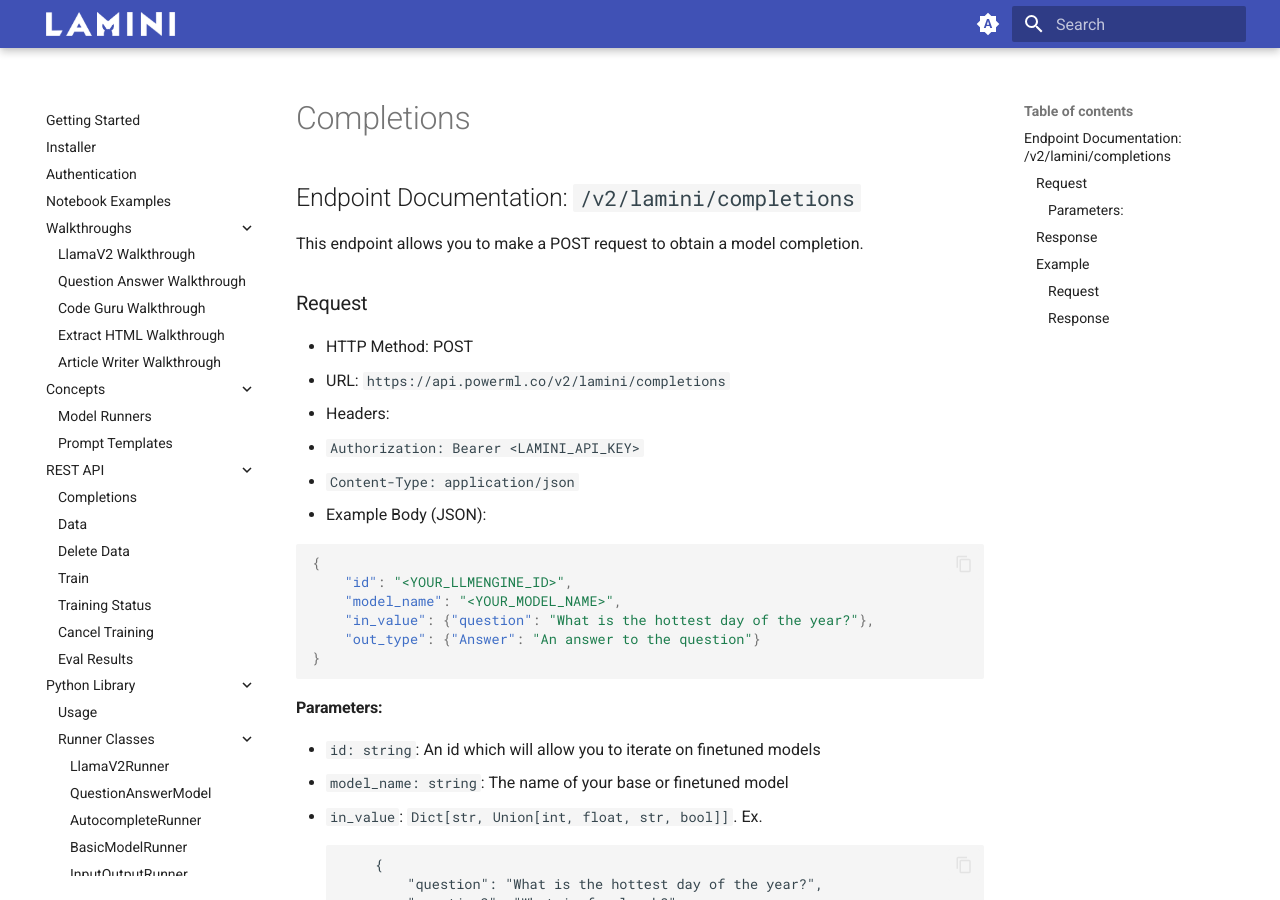
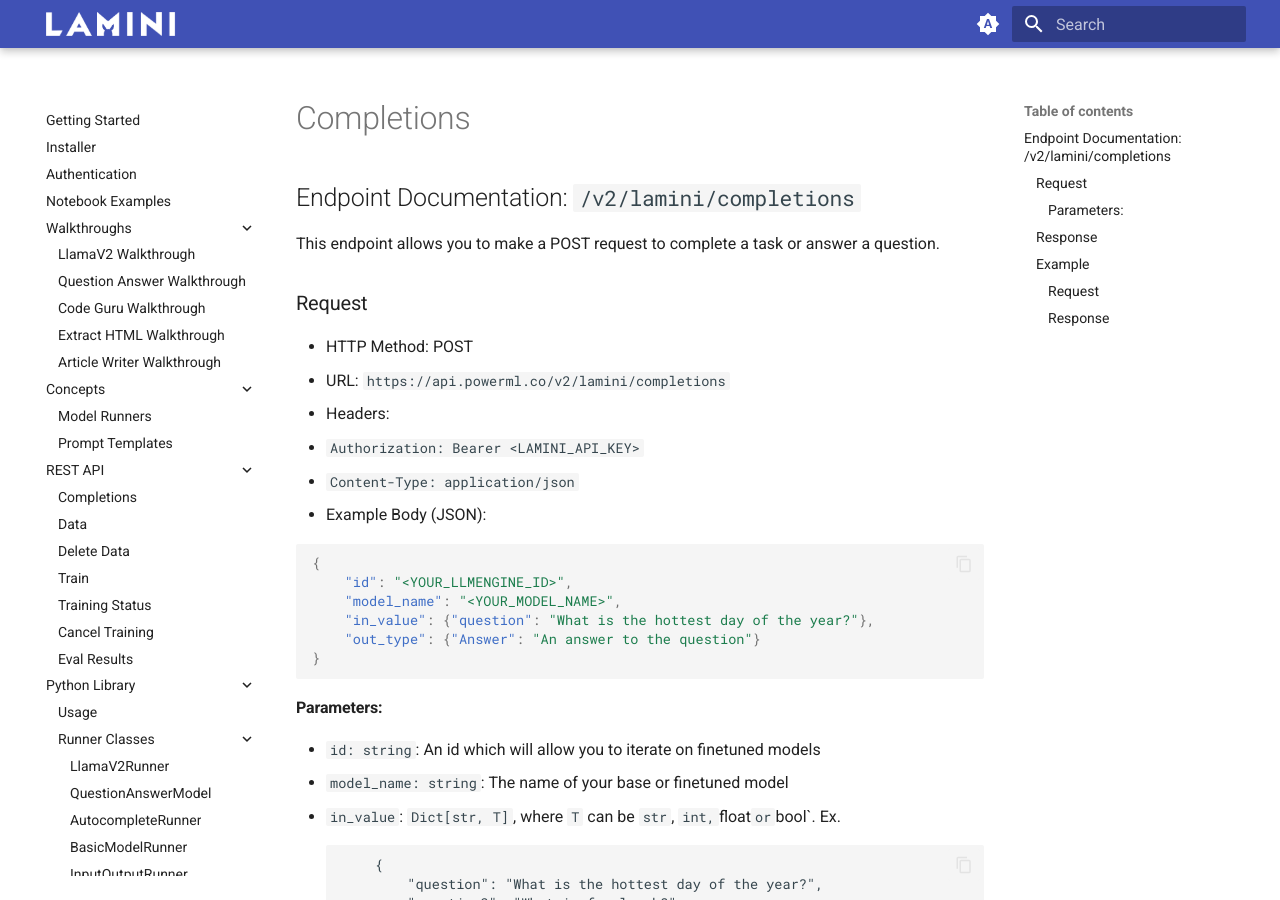
Before and after one commit to lamini-ai/lamini-ai.github.io, an MkDocs documentation site: the page built from docs/API_v2/completions.md, in a window 1280 px wide and 900 px high. Built offline with MkDocs 1.6.1 and Material for MkDocs 9.7.7, drawn with Linux system fonts in a browser that asks for light colours.

Commit message:
update api v2 doc

````diff
--- a/docs/API_v2/completions.md
+++ b/docs/API_v2/completions.md
@@ -1,6 +1,6 @@
 ## Endpoint Documentation: `/v2/lamini/completions`
 
-This endpoint allows you to make a POST request to obtain a model completion.
+This endpoint allows you to make a POST request to complete a task or answer a question.
 
 ### Request
 
@@ -25,7 +25,7 @@
 
 -   `id: string`: An id which will allow you to iterate on finetuned models
 -   `model_name: string`: The name of your base or finetuned model
--   `in_value`: `Dict[str, Union[int, float, str, bool]]`. Ex.
+-   `in_value`: `Dict[str, T]`, where `T` can be `str`, `int, `float` or `bool`. Ex.
     ```
         {
             "question": "What is the hottest day of the year?",
````
